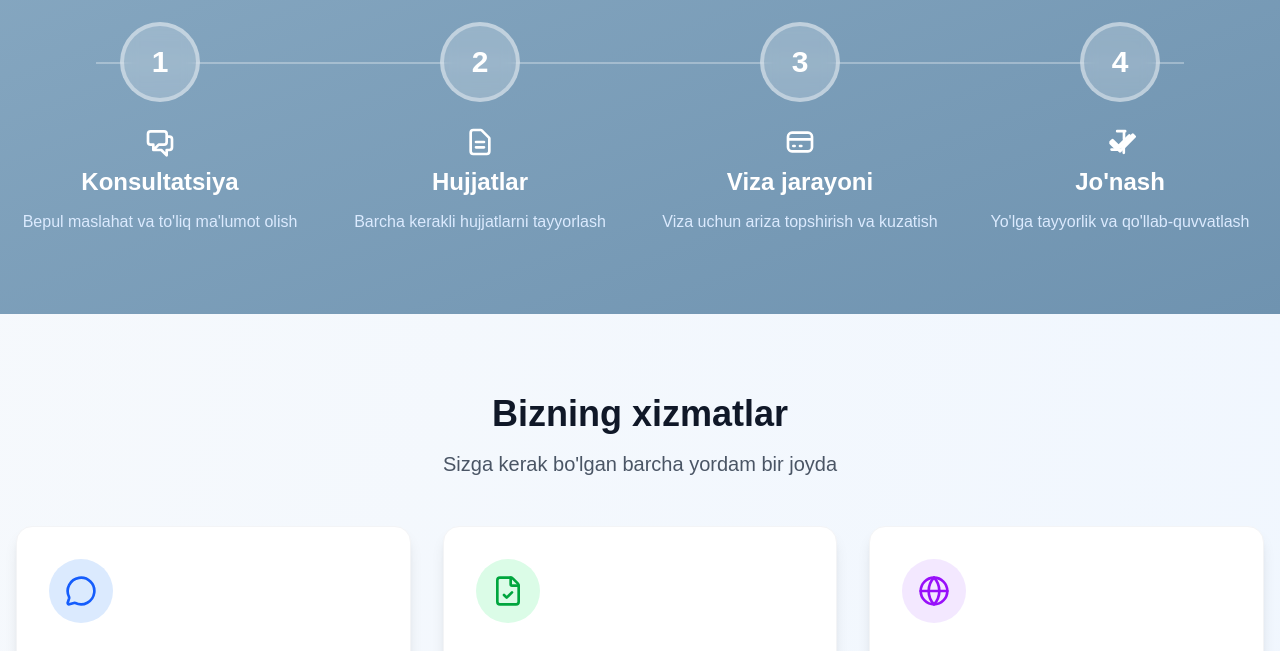
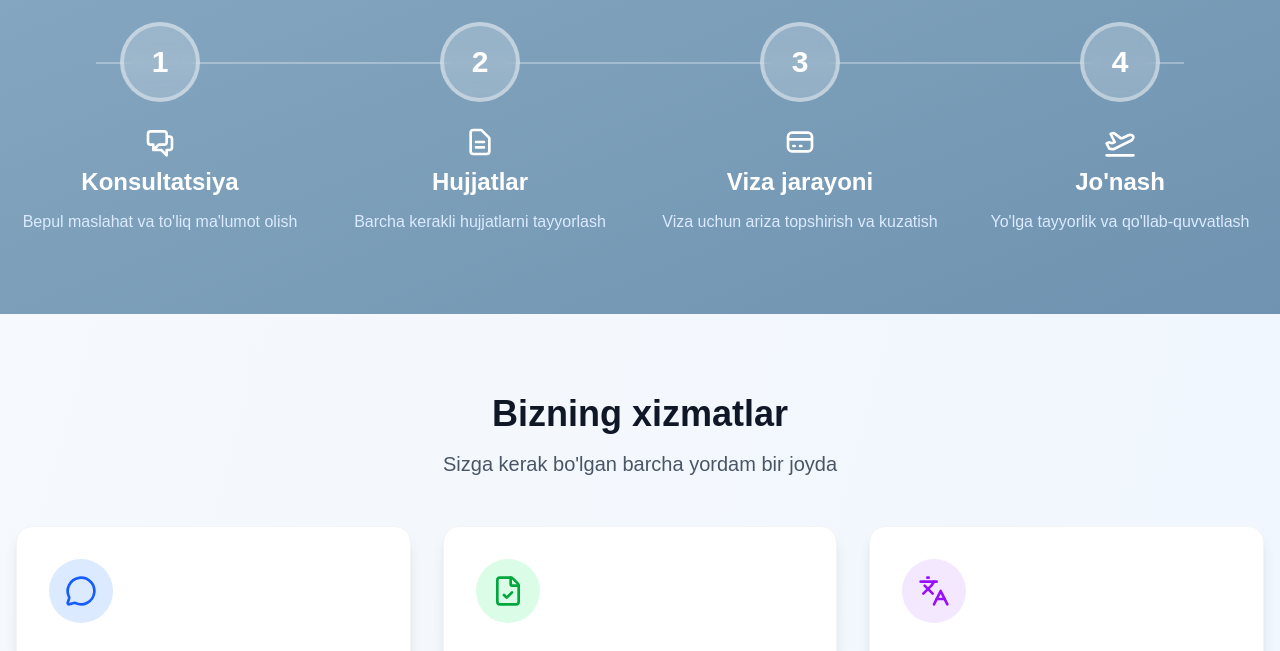
Before and after one commit to islome/migration, a Next.js app: page / in a window 1280 px wide. Shown: the part 2140-2791 px from the top of the page. Built offline with nearby package versions, Linux system fonts and the light colour scheme.

Commit message:
updated icons

```diff
--- a/app/page.tsx
+++ b/app/page.tsx
@@ -10,6 +10,10 @@ import {
   Mail,
   MapPin,
   Factory,
+  Languages,
+  MonitorCheck,
+  UserCheck,
+  PlaneTakeoff,
 } from "lucide-react";
 import Link from "next/link";
 
@@ -324,39 +328,7 @@ export default function Home() {
                 title: "Jo'nash",
                 desc: "Yo'lga tayyorlik va qo'llab-quvvatlash",
                 icon: (
-                  <svg
-                    className="w-8 h-8 mx-auto mb-2"
-                    fill="none"
-                    stroke="currentColor"
-                    viewBox="0 0 24 24"
-                  >
-                    <path
-                      strokeLinecap="round"
-                      strokeLinejoin="round"
-                      strokeWidth={2}
-                      d="M5 13l4 4L19 7"
-                    />
-                    <path
-                      strokeLinecap="round"
-                      strokeLinejoin="round"
-                      strokeWidth={2}
-                      d="M12 19l-7-7 1.41-1.41L12 16.17l9.59-9.58L23 8l-11 11z"
-                    />
-                    <path
-                      strokeLinecap="round"
-                      strokeLinejoin="round"
-                      strokeWidth={2}
-                      d="M3.515 11.515l4.242 4.242M16.243 4.757l4.242 4.243"
-                      transform="rotate(-45 12 12)"
-                    />
-                    <path
-                      strokeLinecap="round"
-                      strokeLinejoin="round"
-                      strokeWidth={2}
-                      d="M8.485 4.243L12.728 8.485M15.515 11.515l4.242 4.242"
-                      transform="rotate(45 12 12)"
-                    />
-                  </svg>
+                  <PlaneTakeoff className="w-8 h-8 mx-auto mb-2" />
                 ),
               },
             ].map((item, index) => (
@@ -398,7 +370,7 @@ export default function Home() {
               color: "green",
             },
             {
-              icon: <Globe className="w-8 h-8" />,
+              icon: <Languages className="w-8 h-8" />,
               title: "Tarjima xizmati",
               desc: "Notar tasdiqli professional tarjimalar",
               color: "purple",
@@ -425,49 +397,19 @@ export default function Home() {
             },
             {
               icon: (
-                <svg
-                  className="w-8 h-8"
-                  fill="none"
-                  stroke="currentColor"
-                  viewBox="0 0 24 24"
-                >
-                  <path
-                    strokeLinecap="round"
-                    strokeLinejoin="round"
-                    strokeWidth={2}
-                    d="M21 13.255A23.931 23.931 0 0112 15c-3.183 0-6.22-.62-9-1.745M16 6V4a2 2 0 00-2-2h-4a2 2 0 00-2 2v2m4 6h.01M5 20h14a2 2 0 002-2V8a2 2 0 00-2-2H5a2 2 0 00-2 2v10a2 2 0 002 2z"
-                  />
-                </svg>
+                <UserCheck className="w-8 h-8"/>
               ),
               title: "Ish beruvchilar bilan aloqa",
               desc: "Xorijdagi ishonchli kompaniyalar bilan bog'lanish",
-              color: "indigo",
+              color: "gray",
             },
             {
               icon: (
-                <svg
-                  className="w-8 h-8"
-                  fill="none"
-                  stroke="currentColor"
-                  viewBox="0 0 24 24"
-                >
-                  <path
-                    strokeLinecap="round"
-                    strokeLinejoin="round"
-                    strokeWidth={2}
-                    d="M9 12l2 2 4-4m6 2a9 9 0 11-18 0 9 9 0 0118 0z"
-                  />
-                  <path
-                    strokeLinecap="round"
-                    strokeLinejoin="round"
-                    strokeWidth={2}
-                    d="M15 12a3 3 0 11-6 0 3 3 0 016 0z"
-                  />
-                </svg>
+                <MonitorCheck className="w-8 h-8"/>
               ),
               title: "To'liq monitoring",
               desc: "Ishga joylashganingizdan keyin doimiy qo'llab-quvvatlash",
-              color: "teal",
+              color: "yellow",
             },
           ].map((item, index) => (
             <div
```
